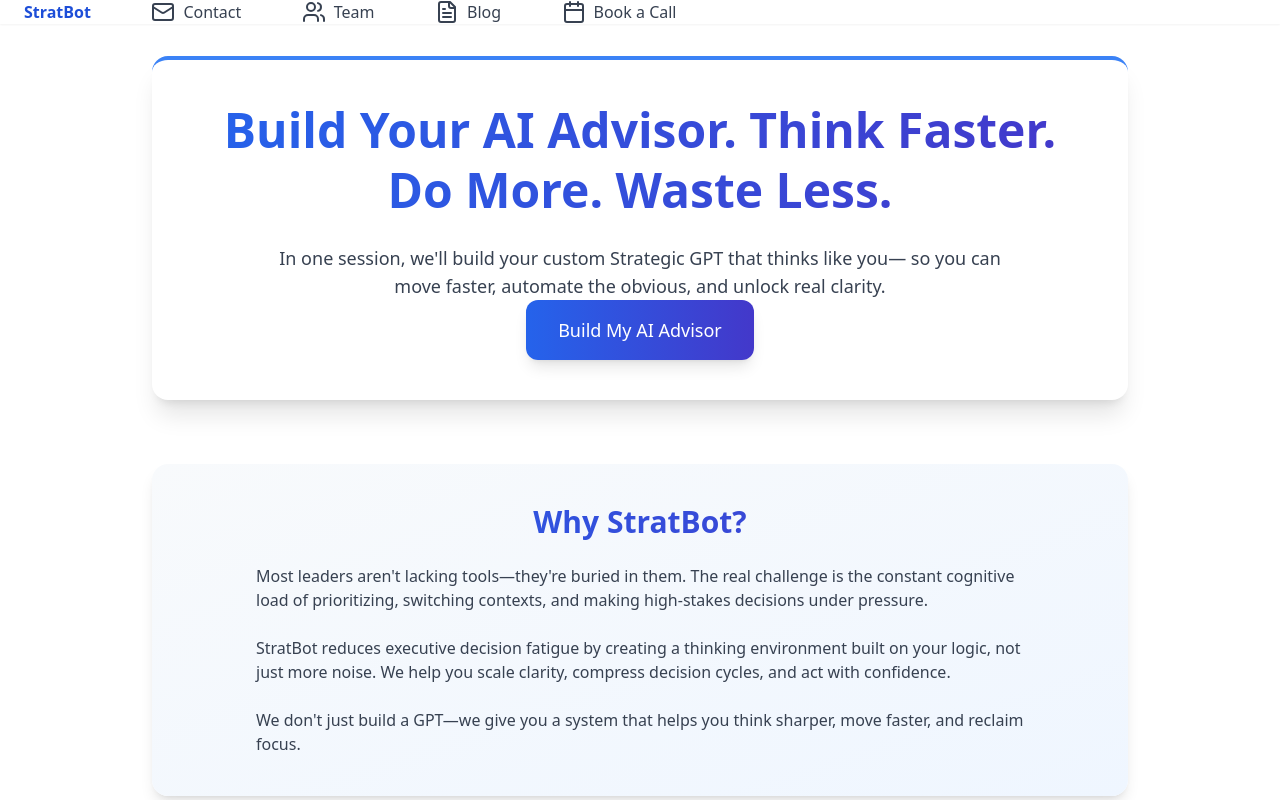
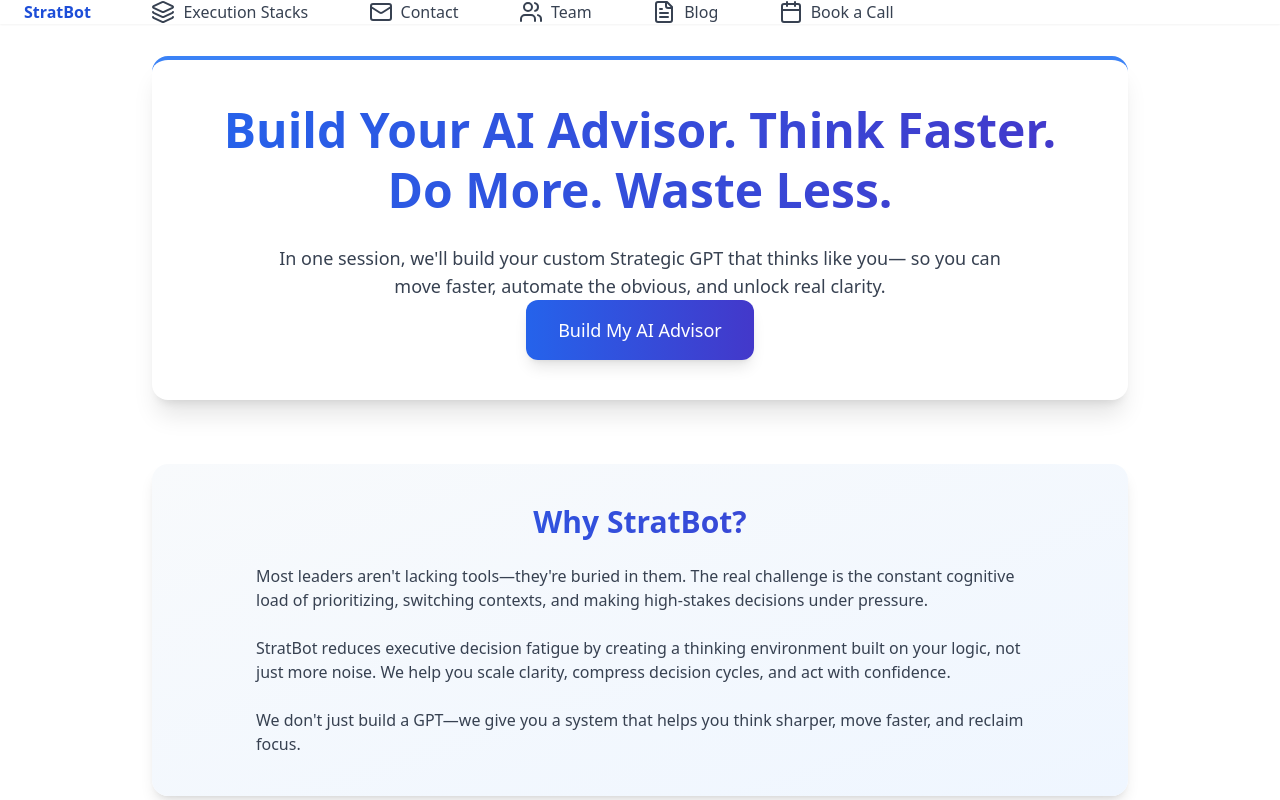
Before and after one commit to TalonAI/stratbot-site, a Next.js app: page / in a window 1280 px wide. Shown: the top 800 px of the page. Built offline with nearby package versions, Linux system fonts and the light colour scheme.

Commit message:
Update layout styling and sidebar

```diff
--- a/components/Layout.js
+++ b/components/Layout.js
@@ -1,5 +1,5 @@
 import Link from 'next/link';
-import { Mail, Users, FileText, Calendar } from 'lucide-react';
+import { Mail, Users, FileText, Calendar, Layers } from 'lucide-react';
 
 export default function Layout({ children }) {
   return (
@@ -10,6 +10,12 @@
             <li className="px-6">
               <Link href="/" className="text-blue-700 font-bold text-xl hover:text-blue-800">
                 StratBot&nbsp;&nbsp;&nbsp;
+              </Link>
+            </li>
+            <li className="px-6">
+              <Link href="/services" className="flex items-center text-gray-700 hover:text-blue-700">
+                <Layers className="w-5 h-5 mr-2" />
+                Execution Stacks&nbsp;&nbsp;&nbsp;
               </Link>
             </li>
             <li className="px-6">
```
